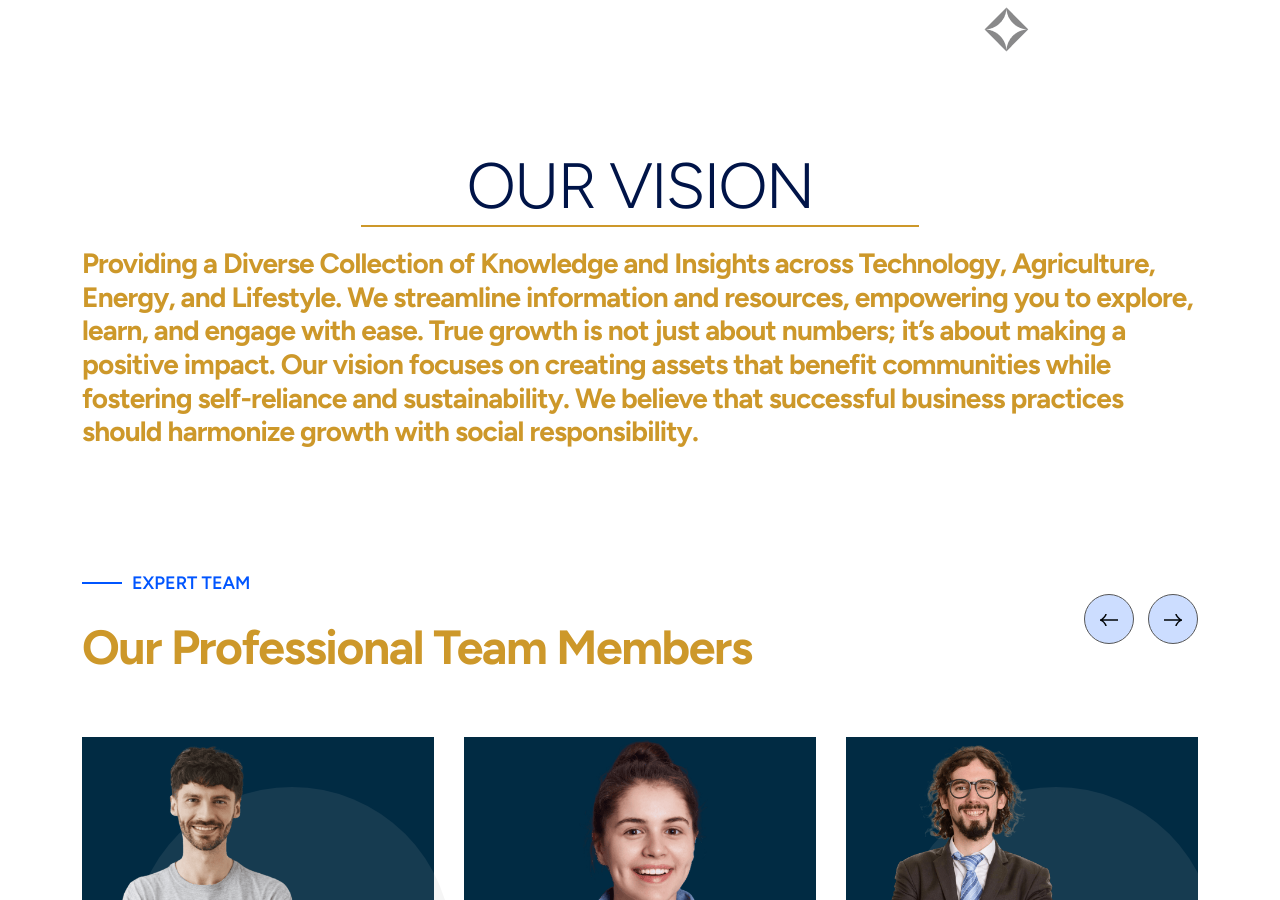
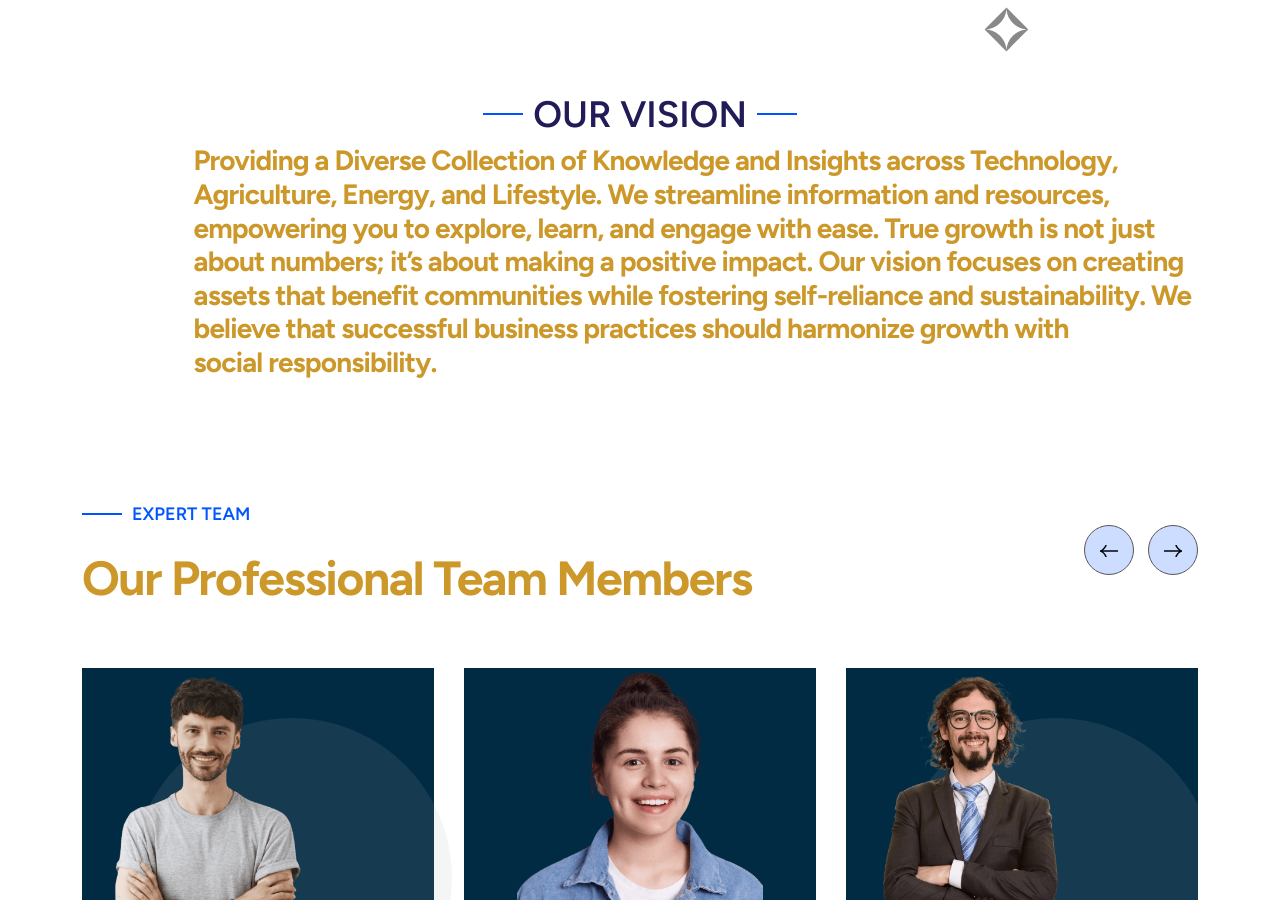
Before and after one commit to ra-lgt/Mother_panch_website, a plain HTML site: page vatech-html-demo.vercel.app/about-us-2.html in a window 1280 px wide. Shown: the part 1295-2195 px from the top of the page. Drawn offline with nearby package versions, Linux system fonts and the light colour scheme; a script that the page names is missing; a web font is replaced by a local one.

Commit message:
paragraph_change

```diff
--- a/vatech-html-demo.vercel.app/about-us-2.html
+++ b/vatech-html-demo.vercel.app/about-us-2.html
@@ -384,15 +384,21 @@
             <div class="box-project-inner">
                 <div class="container" data-aos="fade-up">
                     <div class="text-center" style="margin: 0 auto;">
-                        <h1 class="display-3 mt-5" style="font-weight: 300;">OUR VISION</h1>
-                        <div  style="width: 50%; height: 2px; background-color: #CD982A; margin: 0 auto;"></div>
+                        <p class="title-line-both  line-primary-1960" style="font-size: 2.3em; color: #211B58;">
+                           OUR VISION
+                        </p>
                         <!-- <h2 class="heading-3xl">
                             Inspiring Confidence corporate<br class="d-none d-lg-block" /> Delivering Solutions
                         </h2> -->
                     </div>
-                    <h3  data-aos="fade-up" style="color: #CD982A; margin-top: 20px;">Providing a Diverse Collection of Knowledge and Insights across Technology, Agriculture, Energy, and Lifestyle. We streamline information and resources, empowering you to explore, learn, and engage with ease.
-                        True growth is not just about numbers; it’s about making a positive impact. Our vision focuses on creating assets that benefit communities while fostering self-reliance and sustainability. We believe that successful business practices should harmonize growth with social responsibility.
-                    </h3>
+                    <div class="block-new-models wow img-custom-anim-left">
+                        <div class="new-models-left">
+                            <h3  style="color: #CD982A; margin-left: 10%;">Providing a Diverse Collection of Knowledge and Insights across Technology, Agriculture, Energy, and Lifestyle. We streamline information and resources, empowering you to explore, learn, and engage with ease.
+                                True growth is not just about numbers; it’s about making a positive impact. Our vision focuses on creating assets that benefit communities while fostering self-reliance and sustainability. We believe that successful business practices should harmonize growth with social responsibility.
+                            </h3>
+                        </div>
+                    </div>
+
                 </div>
             </div>
         </section>
```
